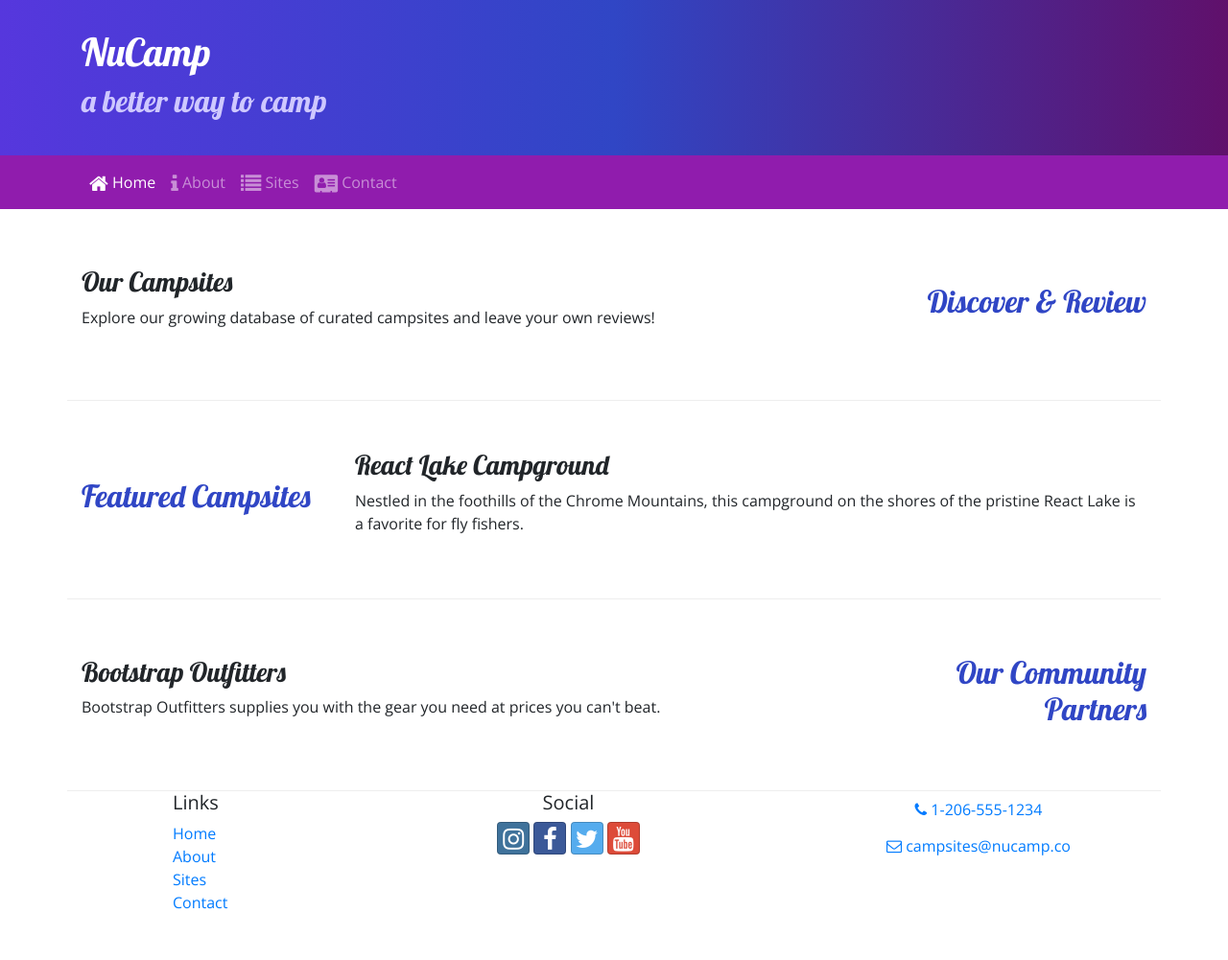
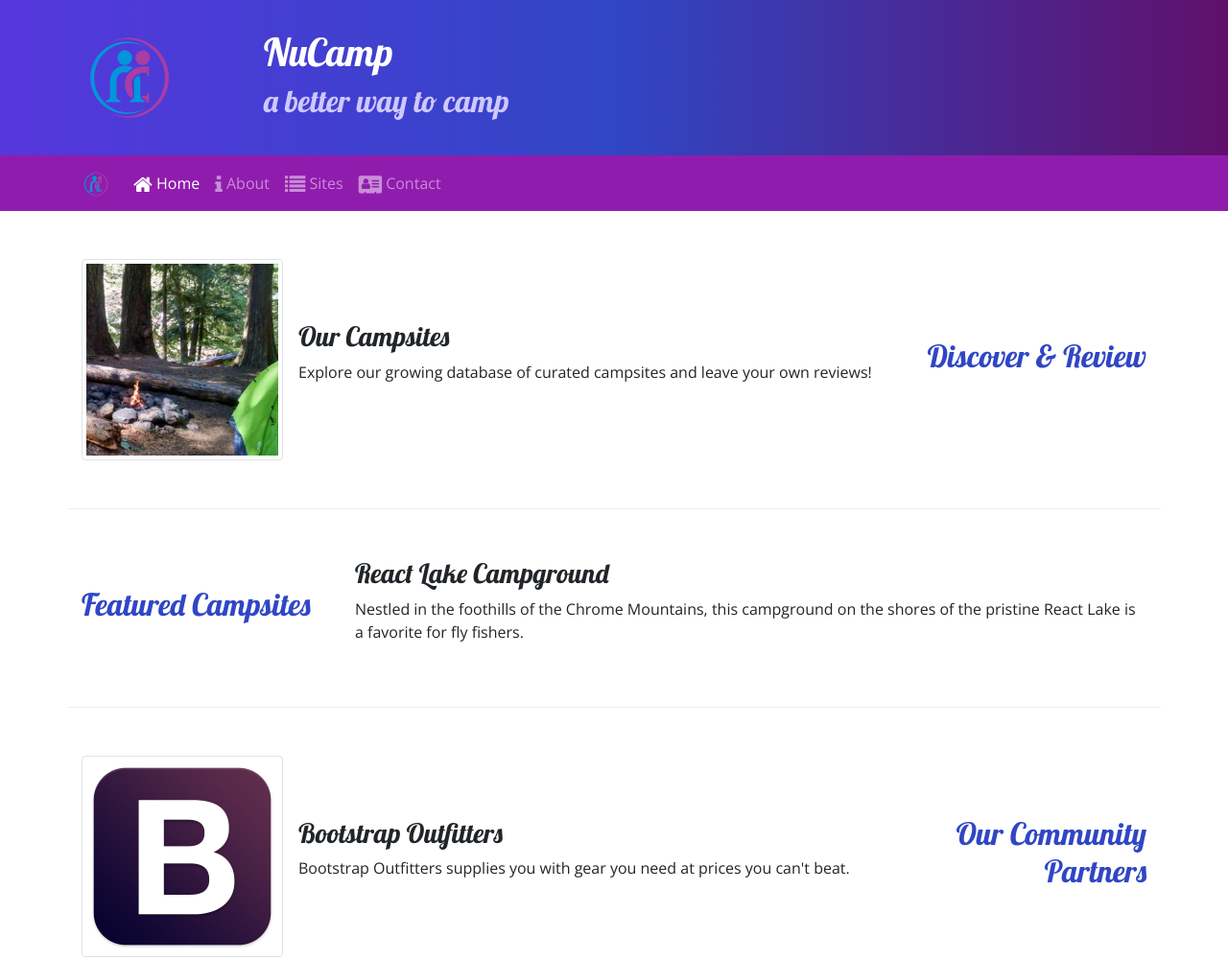
Before and after one commit to gdpickett/nucamp-bootstrap, a website: page index.html in a window 1280 px wide. Shown: the top 1001 px of the page at 96% size. Before the commit the page ends 969 px from the top, so only its background shows below. Drawn offline with nearby package versions, Linux system fonts and the light colour scheme.

Commit message:
Images and Media

```diff
--- a/index.html
+++ b/index.html
@@ -21,6 +21,9 @@
     <header class="jumbotron jumbotron-fluid">
         <div class="container">
             <div class="row">
+                <div class="col-4 col-sm-3 col-md-2 align-self-center">
+                    <img src="img/logo.png" class="img-fluid" />
+                 </div>
                 <div class="col">
                     <h1>NuCamp</h1>
                     <h2>a better way to camp</h2>
@@ -31,7 +34,8 @@
 
     <nav class="navbar navbar-expand-sm navbar-dark stick-top">
         <div class="container">
-            <button class="navbar-toggler ml-auto" type="button" data-toggle="collapse" data-target="#nucampNavbar">
+            <a class="navbar-brand" href="#"><img src="img/logo.png" height="30" width="30" /></a>
+            <button class="navbar-toggler" type="button" data-toggle="collapse" data-target="#nucampNavbar">
                 <span class="navbar-toggler-icon"></span>
             </button>
             <div class="collapse navbar-collapse" id="nucampNavbar">
@@ -51,9 +55,13 @@
                 <h2 class="text-sm-right">Discover & Review</h2>
             </div>
             <div class="col">
-                <h3>Our Campsites</h3>
-                <p class="d-none d-sm-block">Explore our growing database of curated campsites and leave your own
-                    reviews!</p>
+                <div class="media">
+                    <img class="d-flex mr-3 img-thumbnail" src="img/breadcrumb-trail-thumb.jpg" alt="Breadcrumb Trail" />
+                    <div class="media-body align-self-center">
+                        <h3>Our Campsites</h3>
+                        <p class="d-none d-sm-block">Explore our growing database of curated campsites and leave your own reviews!</p>
+                    </div>
+                </div>
             </div>
         </div>
 
@@ -73,9 +81,13 @@
                 <h2 class="text-sm-right">Our Community Partners</h2>
             </div>
             <div class="col">
-                <h3>Bootstrap Outfitters</h3>
-                <p class="d-none d-sm-block">Bootstrap Outfitters supplies you with the gear you need at prices you
-                    can't beat.</p>
+                <div class="media">
+                    <img class="d-flex mr-3 img-thumbnail" src="img/bootstrap-thumb.png" alt="Bootstrap Outfitters" />
+                    <div class="media-body align-self-center">
+                        <h3>Bootstrap Outfitters</h3>
+        				<p class="d-none d-sm-block">Bootstrap Outfitters supplies you with gear you need at prices you can't beat.</p>
+                    </div>
+                </div>
             </div>
         </div>
     </div>
```
Also changed, not shown: aboutus.html (+4 -3 lines), contactus.html (+12 -6 lines), img/bootstrap-thumb.png (added), img/breadcrumb-trail-thumb.jpg (added), img/breadcrumb-trail.jpg (added), img/chrome-river-thumb.jpg (added), img/chrome-river.jpg (added), img/logo.png (added), img/react-lake-thumb.jpg (added), img/react-lake.jpg (added).
